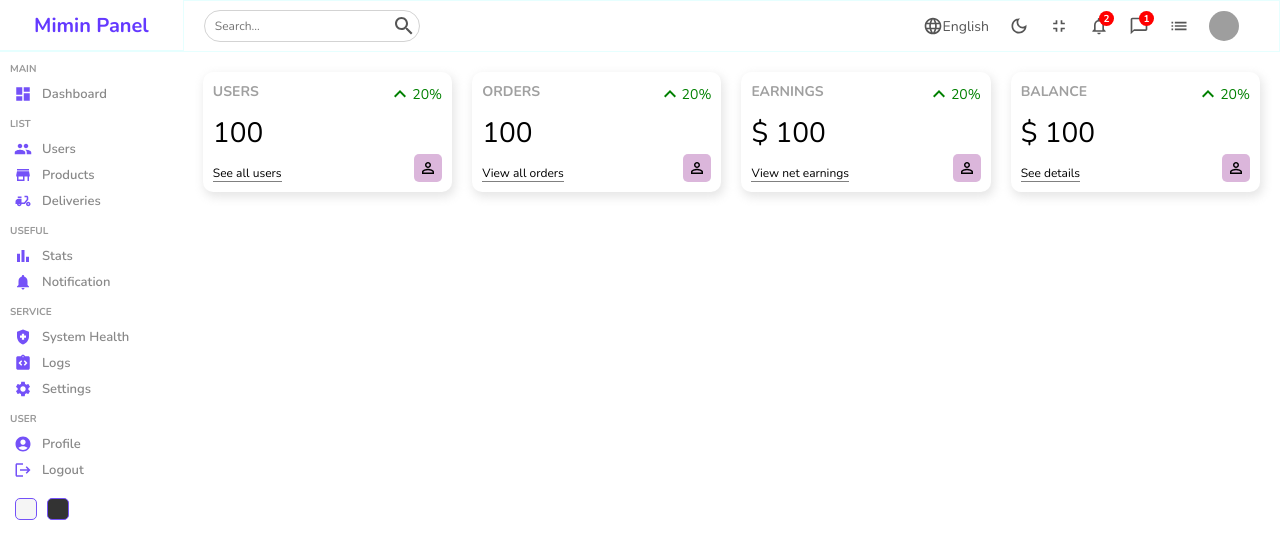
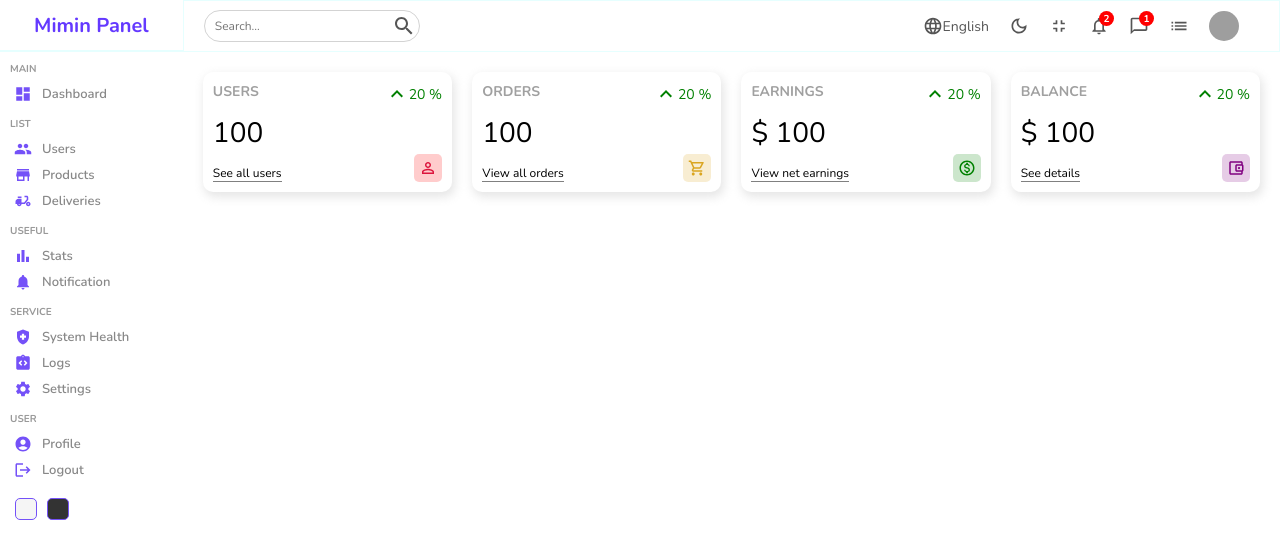
Before and after one commit to AbimanyuBP/MoiReactAdminPanel, a React (Create React App) app: page / in a window 1280 px wide. Shown: the top 558 px of the page. Built offline with nearby package versions, Linux system fonts and the light colour scheme; grey boxes are pictures that could not be loaded.

Commit message:
Finishing Widget base logic

```diff
--- a/src/components/widget/Widget.jsx
+++ b/src/components/widget/Widget.jsx
@@ -5,7 +5,7 @@ import AccountBalanceWalletOutlinedIcon from "@mui/icons-material/AccountBalance
 import ShoppingCartOutlinedIcon from "@mui/icons-material/ShoppingCartOutlined";
 import MonetizationOnOutlinedIcon from "@mui/icons-material/MonetizationOnOutlined";
 
-const widget = ({type}) => {
+const Widget = ({type}) => {
 
   let data;
 
@@ -19,7 +19,10 @@ const widget = ({type}) => {
         title: "USERS",
         isMoney: false,
         link: "See all users",
-        icon: <PermIdentityIcon className="icon"/>,
+        icon: <PermIdentityIcon className="icon" style={{
+          color:"crimson",
+          backgroundColor: "rgba(255, 0, 0, 0.2)"
+        }}/>,
       }
       break;
     case "order":
@@ -27,7 +30,10 @@ const widget = ({type}) => {
         title: "ORDERS",
         isMoney: false,
         link: "View all orders",
-        icon: <ShoppingCartOutlinedIcon className="icon"/>,
+        icon: <ShoppingCartOutlinedIcon className="icon" style={{
+          backgroundColor: "rgba(218, 165, 32, 0.2)",
+          color: "goldenrod",
+        }}/>,
       }
       break;
     case "earning":
@@ -35,7 +41,9 @@ const widget = ({type}) => {
         title: "EARNINGS",
         isMoney: true,
         link: "View net earnings",
-        icon: <MonetizationOnOutlinedIcon className="icon"/>,
+        icon: <MonetizationOnOutlinedIcon className="icon" style={{
+          backgroundColor: "rgba(0, 128, 0, 0.2)",
+          color: "green" }}/>,
       }
       break;
     case "balance":
@@ -43,7 +51,10 @@ const widget = ({type}) => {
         title: "BALANCE",
         isMoney: true,
         link: "See details",
-        icon: <AccountBalanceWalletOutlinedIcon className="icon"/>,
+        icon: <AccountBalanceWalletOutlinedIcon className="icon" style={{
+          backgroundColor: "rgba(128, 0, 128, 0.2)",
+          color: "purple",
+        }}/>,
       }
       break;
     default:
@@ -60,12 +71,12 @@ const widget = ({type}) => {
         <div className="right">
             <div className="percentage positive">
                 <KeyboardArrowUpIcon/>
-                20%
+                {diff} %
             </div>
-            <PermIdentityIcon className="icon"/>
+            {data.icon}
         </div>
     </div>
   )
 }
 
-export default widget
+export default Widget
--- a/src/components/widget/widget.scss
+++ b/src/components/widget/widget.scss
@@ -47,7 +47,7 @@
         .icon{
             font-size: 18px;
             padding: 5px;
-            background-color: rgba(128, 0, 128, 0.288);
+            // background-color: rgba(128, 0, 128, 0.288);
             border-radius: 5px;
             align-self: flex-end;
         }
```
